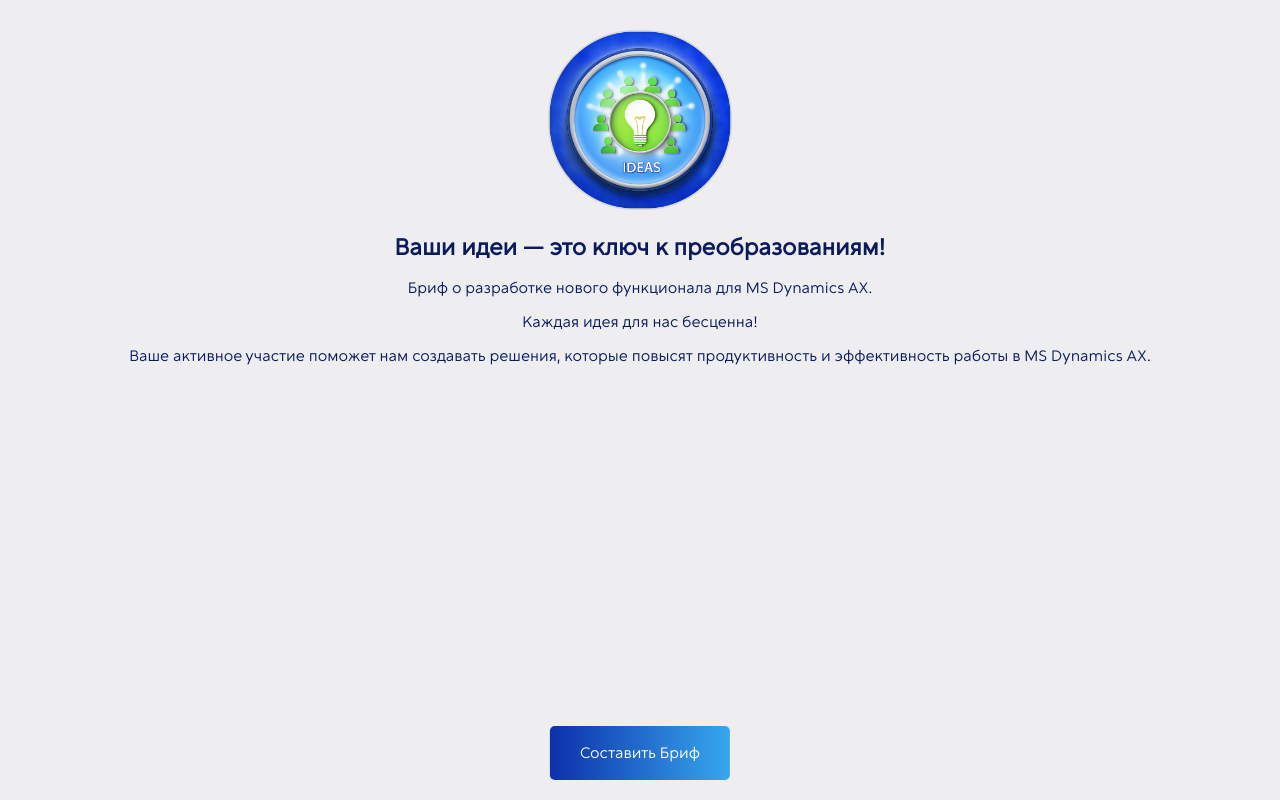
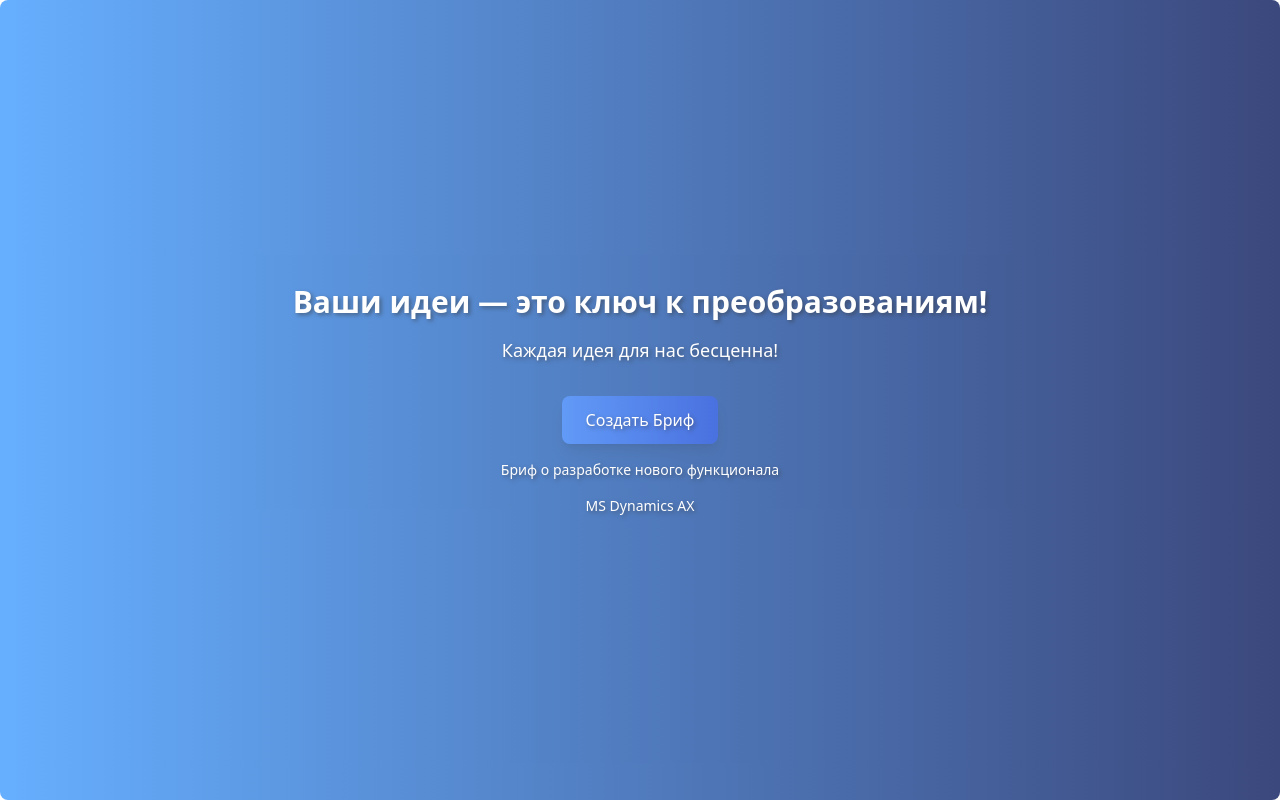
Before and after one commit to OlyaOlsh/BriefTechFormReact, a React (Create React App) app: page / in a window 1280 px wide. Built offline with nearby package versions, Linux system fonts and the light colour scheme.

Commit message:
30change

```diff
--- a/package.json
+++ b/package.json
@@ -6,8 +6,10 @@
     "@testing-library/jest-dom": "^5.17.0",
     "@testing-library/react": "^13.4.0",
     "@testing-library/user-event": "^13.5.0",
+    "autoprefixer": "^10.4.20",
     "firebase": "^10.13.2",
     "node-telegram-bot-api": "^0.66.0",
+    "postcss": "^8.4.47",
     "react": "^18.3.1",
     "react-dom": "^18.3.1",
     "react-router-dom": "^6.26.2",
--- a/src/App.js
+++ b/src/App.js
@@ -1,15 +1,15 @@
 import { Route, Routes} from 'react-router-dom';
 
 import BriefForm from './page/BriefForm/BriefForm';
-import Home from './page/Home/Home';
 import './App.css';
 import IdeaList from './page/IdeaList/IdeaList';
+import HomeBrief from './page/HomeBrief/HomeBrief';
 
 function App() {
   return (
     <div className="App">
           <Routes>
-          <Route path ="/" element = {<Home/>}/>
+          <Route path ="/" element = {<HomeBrief/>}/>
           <Route path ="/briefform" element = {<BriefForm/>}/>
           <Route path ="/ideaList" element = {<IdeaList/>}/>
           </Routes>
--- a/src/page/Home/Home.jsx
+++ b/src/page/Home/HomeDel.jsx
@@ -1,9 +1,9 @@
 import React, { useEffect } from 'react';
-import './Home.css';
+import './HomeDel.css';
 import imageUrl from './../../img/imgforLinkIdeas.png';
 
 
-const Home = () => {
+const HomeDel = () => {
     const tg = window.Telegram?.WebApp;
 
     useEffect(() => {
@@ -45,4 +45,4 @@
     );
 };
 
-export default Home;
+export default HomeDel;
--- /dev/null
+++ b/src/page/HomeBrief/HomeBrief.css
@@ -0,0 +1,9 @@
+@import './../../fonts/fonts.css';
+
+@tailwind base;
+@tailwind components;
+@tailwind utilities;
+
+.shadow-custom {
+    text-shadow: 2px 2px 4px rgba(0, 0, 0, 0.5); /* Настройте параметры тени по своему усмотрению */
+}
--- /dev/null
+++ b/src/page/HomeBrief/HomeBrief.jsx
@@ -0,0 +1,49 @@
+import React, { useEffect } from 'react';
+import './HomeBrief.css';
+
+const buttonClasses = 'bg-gradient-to-r from-blue-500 to-blue-700 text-white py-3 px-6 rounded-lg shadow-lg transform transition-transform duration-300 hover:scale-105 hover:shadow-xl font-MarvelSans-Regular';
+
+const Test = () => {
+
+    const tg = window.Telegram?.WebApp;
+
+    useEffect(() => {
+        const preventScroll = (e) => {
+            e.preventDefault(); // Предотвращаем стандартное поведение прокрутки
+        };
+
+        // Проверяем, открыта ли страница через Telegram
+        if (tg) {
+            tg.ready(); // Подготовка Telegram Web App
+            tg.expand(); // Разворачиваем страницу на весь экран
+        }
+
+        // Добавляем обработчик событий
+        window.addEventListener('touchmove', preventScroll, { passive: false });
+
+        // Прокручиваем страницу вверх при открытии компонента
+        window.scrollTo({ top: 0, behavior: 'smooth' });
+
+        // Удаляем обработчик при размонтировании компонента
+        return () => {
+            window.removeEventListener('touchmove', preventScroll);
+        };
+    }, [tg]);
+
+  return (
+  <div className= "flex justify-center items-center h-screen absolute inset-0 bg-gradient-to-r from-[#409BFF] to-[#0a1a5c] opacity-80 rounded-lg">
+   {/* <div className="flex justify-center items-center h-screen absolute inset-0 bg-gradient-to-r from-yellow-500 to-red-600 opacity-80 rounded-lg">*/}
+      <div className="text-center">
+        <p className="text-3xl font-bold text-white mb-4"style={{ textShadow: '2px 2px 4px rgba(0, 0, 0, 0.5)' }}>Ваши идеи — это ключ к преобразованиям!</p>
+        <p className="text-lg text-white mb-8" style={{ textShadow: '2px 2px 4px rgba(0, 0, 0, 0.5)' }}>Каждая идея для нас бесценна!</p>
+        <button className={` ${buttonClasses}`} href="/briefform" style={{ textShadow: '2px 2px 4px rgba(0, 0, 0, 0.5)' }}>
+          Создать Бриф
+        </button>
+        <p className="text-sm text-white mt-4"style={{ textShadow: '2px 2px 4px rgba(0, 0, 0, 0.5)' }}>Бриф о разработке нового функционала</p>
+        <p className="text-sm text-white mt-4" style={{ textShadow: '2px 2px 4px rgba(0, 0, 0, 0.5)' }}>MS Dynamics AX</p>
+      </div>
+    </div>
+  );
+};
+
+export default Test;
--- a/tailwind.config.js
+++ b/tailwind.config.js
@@ -1,6 +1,6 @@
 /** @type {import('tailwindcss').Config} */
 module.exports = {
-  content: ['./src/page/BriefForm/BriefForm.jsx', './src/page/BriefForm/BriefForm.css'],
+  content: ['./src/page/BriefForm/BriefForm.jsx', './src/page/BriefForm/BriefForm.css','./src/page/HomeBrief/HomeBrief.jsx', './src/page/HomeBrief/HomeBrief.css'],
   theme: {
     extend: {},
   },
```
Also changed, not shown: src/page/Home/HomeDel.css (renamed from src/page/Home/Home.css), 1 other file (tests, documents, lock files or other folders).
